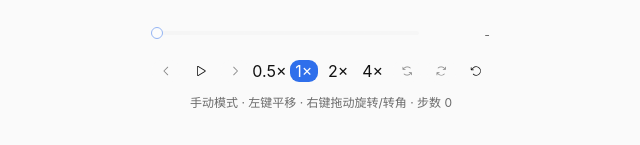
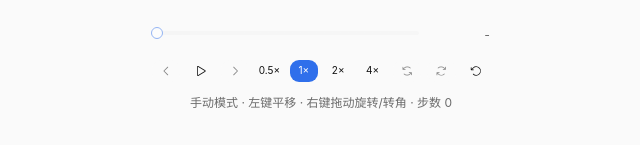
Before and after one commit to Mathison2020/Klotski_plus, a React (Vite) app: page / in a window 1280 px wide. Shown: the part 652-797 px from the top of the page, without its empty margins (319-959 px from the left). Built offline with nearby package versions, Linux system fonts and the light colour scheme.

Commit message:
fix: round three-quarter disc arc ends

```diff
--- a/src/features/klotski/KlotskiPage.tsx
+++ b/src/features/klotski/KlotskiPage.tsx
@@ -961,7 +961,7 @@ export function KlotskiPage() {
 
           {SPEEDS.map((s) => (
             <Button
-              className="min-w-0 px-0"
+              className="min-w-0 px-0 !text-[10px] leading-none"
               key={s.ms}
               variant={speedMs === s.ms ? 'default' : 'outline'}
               size="xs"
--- a/src/features/klotski/components/Piece.tsx
+++ b/src/features/klotski/components/Piece.tsx
@@ -180,7 +180,7 @@ function ThreeQuarterDisc({
       <svg className="h-full w-full overflow-visible" viewBox="0 0 200 200" aria-hidden="true">
         <path
           className="pointer-events-auto"
-          d="M100 88 V2 A98 98 0 1 0 198 100 H112 Q100 100 100 88 Z"
+          d="M100 88 V10 Q100 2 92 2 A98 98 0 1 0 198 108 Q198 100 190 100 H112 Q100 100 100 88 Z"
           fill="var(--secondary)"
           stroke={selected ? 'var(--ring)' : 'var(--border)'}
           strokeWidth={selected ? 2 : 1}
```
Also changed, not shown: 1 other file (tests, documents, lock files or other folders).
